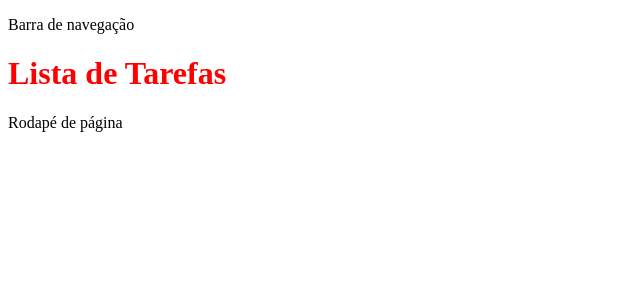
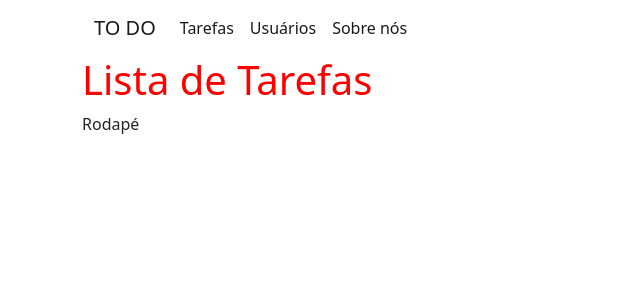
Before and after one commit to leuhsouza/aprendendo-django, a Django app: page / in a window 1280 px wide. Shown: the top 300 px of the page, without its empty margins (0-640 px from the left). Run offline with Django 4.2, Linux system fonts and the light colour scheme.

Commit message:
atualização aula

```diff
--- a/tasks/templates/base.html
+++ b/tasks/templates/base.html
@@ -5,13 +5,41 @@
     <meta charset="UTF-8">
     <meta name="viewport" content="width=device-width, initial-scale=1.0">
     <title>{% block title %} {% endblock %}</title>
+    <link rel="stylesheet" href="https://cdn.jsdelivr.net/npm/bootstrap@5.2.3/dist/css/bootstrap.min.css" integrity="sha384-rbsA2VBKQhggwzxH7pPCaAqO46MgnOM80zW1RWuH61DGLwZJEdK2Kadq2F9CUG65" crossorigin="anonymous">
     <link rel="stylesheet" href="{% static 'css/styles.css'%}">
 </head>
 <body>
-    <p>Barra de navegação</p>
-    {% block content %}
-    {% endblock %}
-    <p>Rodapé de página</p>
+    <div class="container">
+    <nav class="navbar navbar-expand-lg bg-body-tertiary">
+        <div class="container-fluid">
+            <a class="navbar-brand" href="#">TO DO</a>
+            <button class="navbar-toggler" type="button" data-bs-toggle="collapse" data-bs-target="#navbarSupportedContent" aria-controls="navbarSupportedContent" aria-expanded="false" aria-label="Toggle navigation">
+            <span class="navbar-toggler-icon"></span>
+            </button>
+            <div class="collapse navbar-collapse" id="navbarSupportedContent">
+            <ul class="navbar-nav me-auto mb-2 mb-lg-0">
+                <li class="nav-item">
+                <a class="nav-link active" aria-current="page" href="#">Tarefas</a>
+                </li>
+                <li class="nav-item">
+                <a class="nav-link active" aria-current="page" href="#">Usuários</a>
+                </li>
+                <li class="nav-item">
+                <a class="nav-link active" aria-current="page" href="#">Sobre nós</a>
+                 </li>
+            </ul>
+            </div>
+        </div>
+        </nav>
+        {% block content %}
+        {% endblock %}
+        <footer>
+            Rodapé
+        </footer>
+
+    </div>
+
+    <script src="https://cdn.jsdelivr.net/npm/bootstrap@5.2.3/dist/js/bootstrap.min.js" integrity="sha384-cuYeSxntonz0PPNlHhBs68uyIAVpIIOZZ5JqeqvYYIcEL727kskC66kF92t6Xl2V" crossorigin="anonymous"></script>
     <script src="{% static 'js/scripts.js' %}"></script>
 </body>
 </html>
```
